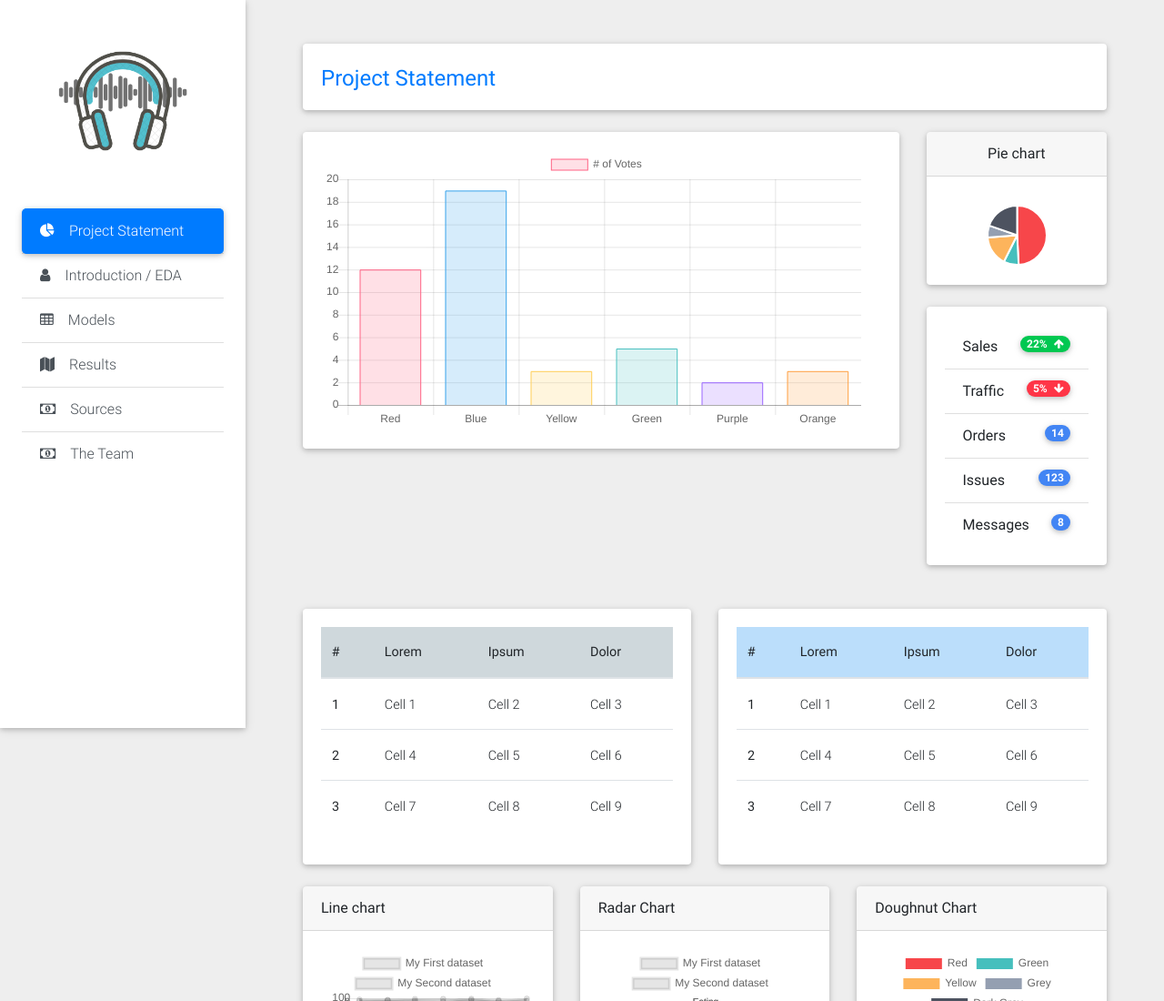
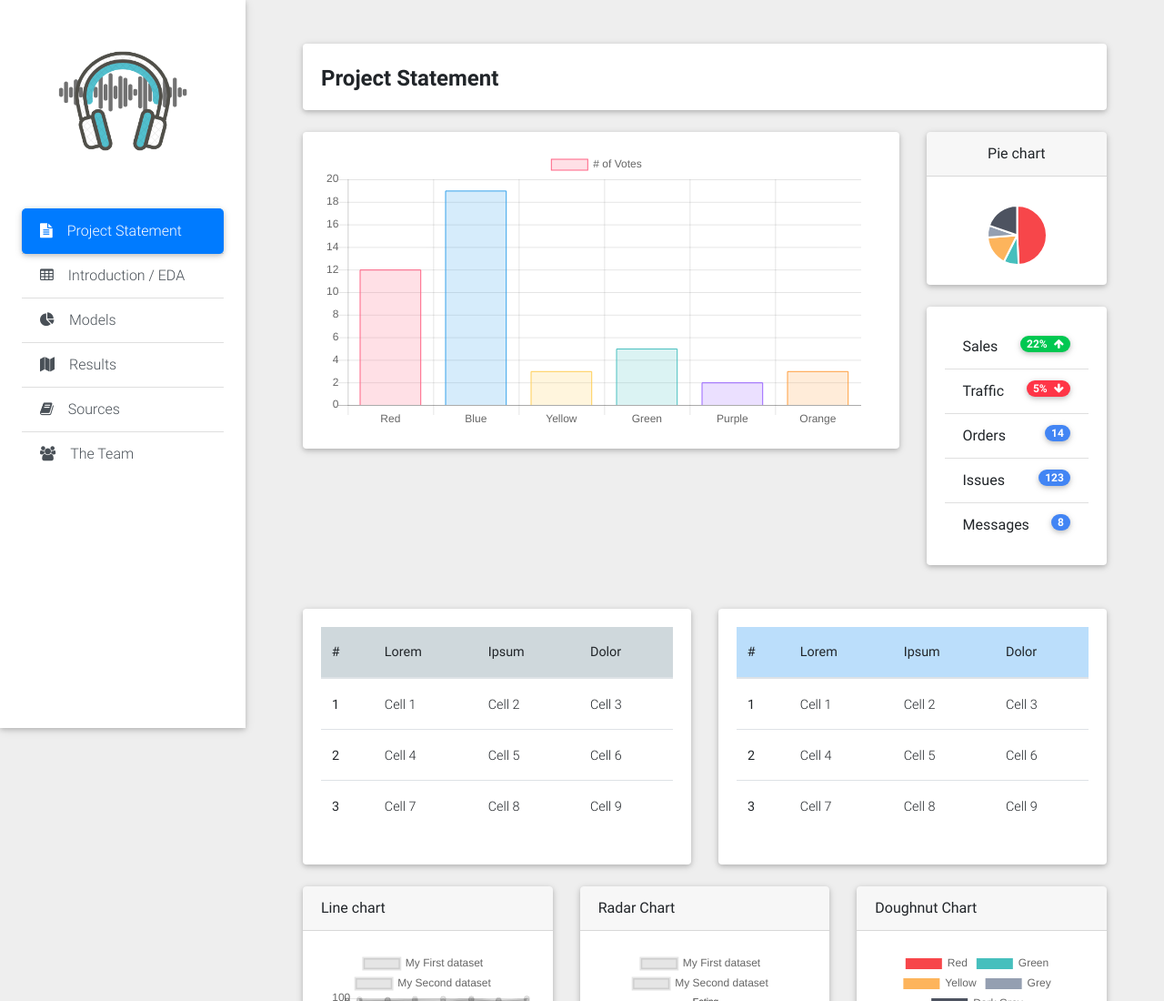
Before and after one commit to iEatYanYans/music-recommender, a plain HTML site: page index.html in a window 1280 px wide. Shown: the top 1100 px of the page at 91% size. Drawn offline with Linux system fonts and the light colour scheme; some packages are replaced by stand-ins of ours.

Commit message:
updated icons

```diff
--- a/index.html
+++ b/index.html
@@ -92,17 +92,17 @@
 
             <div class="list-group list-group-flush">
                 <a href="index.html" class="list-group-item active waves-effect">
-                    <i class="fa fa-pie-chart mr-3"></i>Project Statement</a>
+                    <i class="fa fa-file-text mr-3"></i>Project Statement</a>
                 <a href="intro-eda.html" class="list-group-item list-group-item-action waves-effect">
-                    <i class="fa fa-user mr-3"></i>Introduction / EDA</a>
+                    <i class="fa fa-table mr-3"></i>Introduction / EDA</a>
                 <a href="models.html" class="list-group-item list-group-item-action waves-effect">
-                    <i class="fa fa-table mr-3"></i>Models</a>
+                    <i class="fa fa-pie-chart mr-3"></i>Models</a>
                 <a href="results.html" class="list-group-item list-group-item-action waves-effect">
                     <i class="fa fa-map mr-3"></i>Results</a>
                 <a href="sources.html" class="list-group-item list-group-item-action waves-effect">
-                    <i class="fa fa-money mr-3"></i>Sources</a>
+                    <i class="fa fa-book mr-3"></i>Sources</a>
                 <a href="team.html" class="list-group-item list-group-item-action  waves-effect">
-                    <i class="fa fa-money mr-3"></i>The Team</a>
+                    <i class="fa fa-users mr-3"></i>The Team</a>
             </div>
 
         </div>
@@ -122,7 +122,9 @@
                 <div class="card-body d-sm-flex justify-content-between">
 
                     <h4 class="mb-2 mb-sm-0 pt-1">
-                        <a href="/team.html" target="_blank">Project Statement</a>
+                        <!--<a href="/team.html" target="_blank">-->
+                        <b>Project Statement</b>
+                        <!--</a>-->
                         <!--<span>/</span>-->
                         <!--<span>Dashboard</span>-->
                     </h4>
```
Also changed, not shown: intro-eda.html (+6 -6 lines), models.html (+6 -6 lines), results.html (+6 -6 lines), sources.html (+6 -6 lines), team.html (+6 -6 lines).
